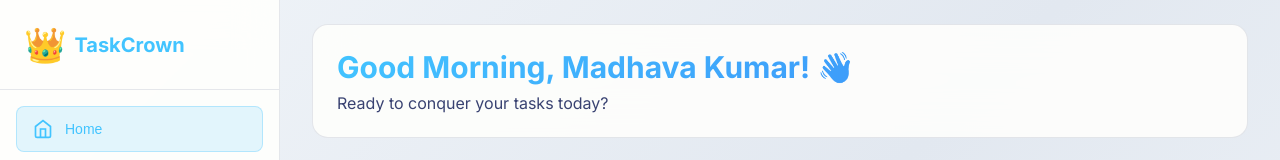
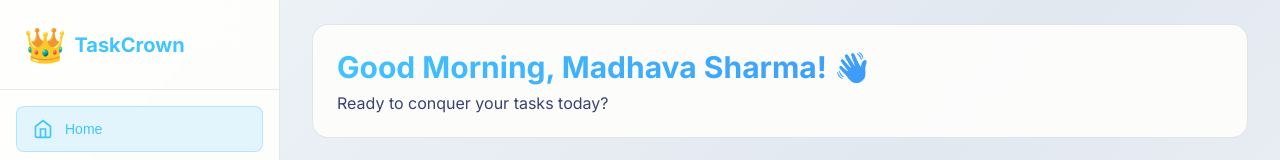
Before and after one commit to MadhavaKandala/projects, a plain HTML site: page attached_assets/employee-dashboard.html in a window 1280 px wide. Shown: the top 160 px of the page. Drawn offline with Linux system fonts and the light colour scheme; sample sign-in values are in the browser's storage.

Commit message:
Changed Name

```diff
--- a/attached_assets/employee-dashboard.html
+++ b/attached_assets/employee-dashboard.html
@@ -586,7 +586,7 @@
                 <div class="form-row">
                   <div class="form-group">
                     <label class="form-label">Name</label>
-                    <input type="text" class="form-input" value="Madhava Kumar" id="profileName">
+                    <input type="text" class="form-input" value="Madhava Sharma" id="profileName">
                   </div>
                   <div class="form-group">
                     <label class="form-label">Designation</label>
--- a/attached_assets/employee-dashboard.js
+++ b/attached_assets/employee-dashboard.js
@@ -151,7 +151,7 @@ const chatMessages = [
 
 // Current user data
 const currentUser = {
-  name: "Madhava Kumar",
+  name: "Madhava Sharma",
   designation: "Senior Developer",
   department: "Engineering",
   crowns: 35,
```
